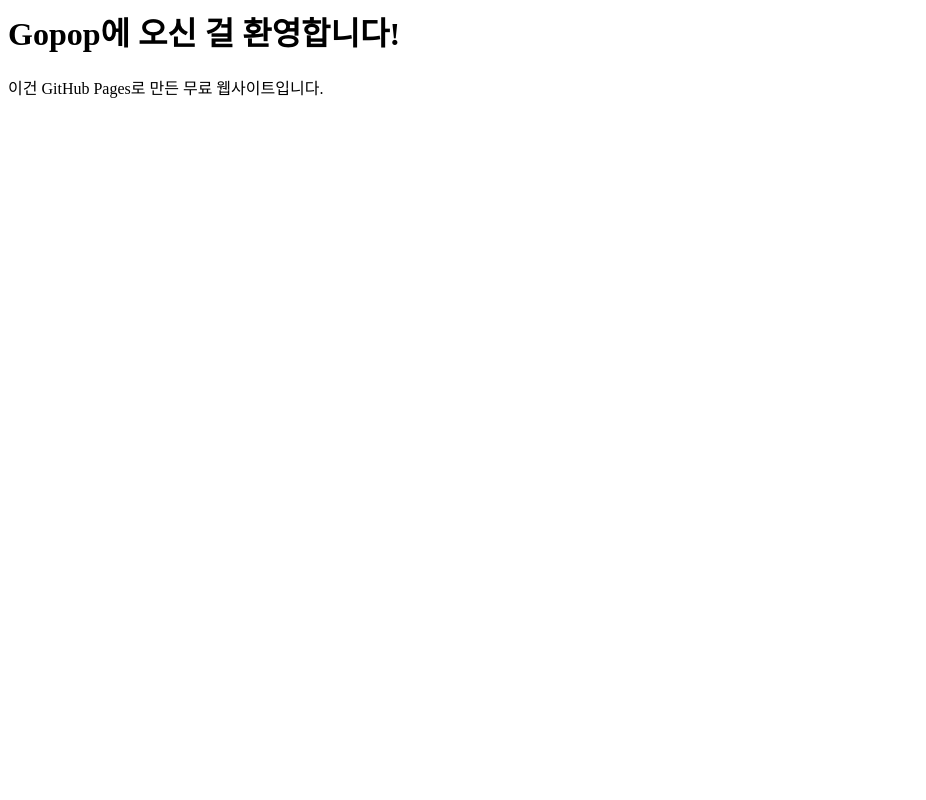
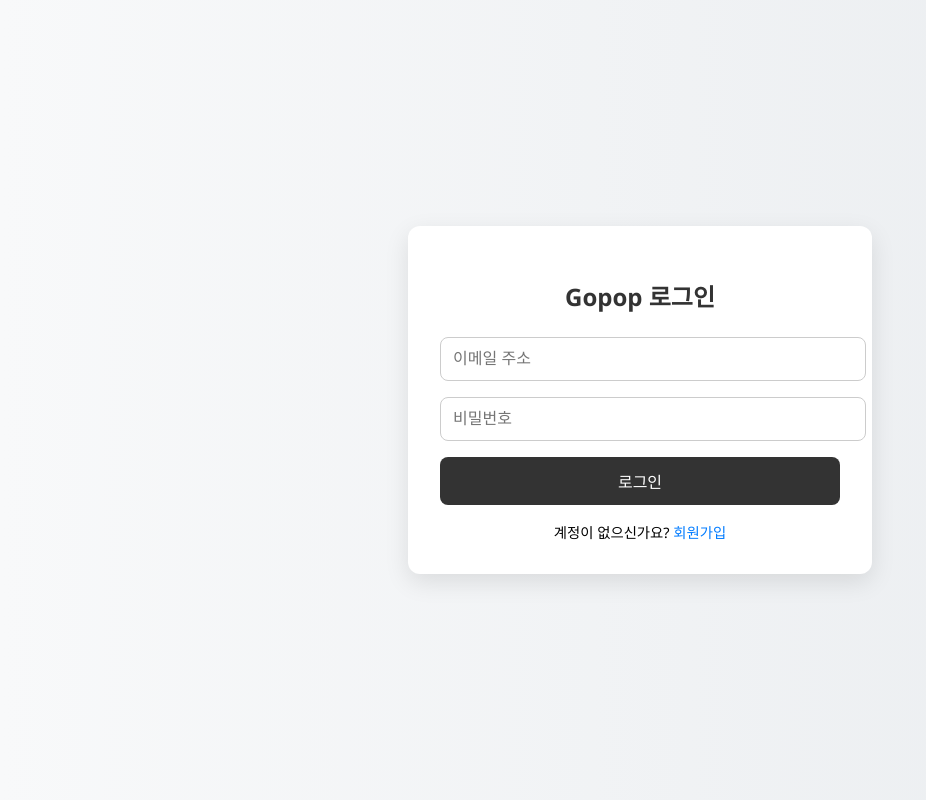
Before and after one commit to beoseuteo53-star/gopop.github.io, a plain HTML site: page index.html in a window 1280 px wide. Shown: the whole page, without its empty margins (0-926 px from the left). Drawn offline with Linux system fonts and the light colour scheme.

Commit message:
Update index.html

```diff
--- a/index.html
+++ b/index.html
@@ -1,8 +1,78 @@
-<!-- index.html -->
-<html>
-  <head><title>Gopop</title></head>
-  <body>
-    <h1>Gopop에 오신 걸 환영합니다!</h1>
-    <p>이건 GitHub Pages로 만든 무료 웹사이트입니다.</p>
-  </body>
+<!DOCTYPE html>
+<html lang="ko">
+<head>
+  <meta charset="UTF-8" />
+  <meta name="viewport" content="width=device-width, initial-scale=1.0" />
+  <title>Gopop 로그인</title>
+  <style>
+    body {
+      margin: 0;
+      font-family: 'Segoe UI', sans-serif;
+      background: linear-gradient(to right, #f8f9fa, #e9ecef);
+      display: flex;
+      justify-content: center;
+      align-items: center;
+      height: 100vh;
+    }
+    .container {
+      background: white;
+      padding: 2rem;
+      border-radius: 12px;
+      box-shadow: 0 8px 24px rgba(0,0,0,0.1);
+      width: 100%;
+      max-width: 400px;
+    }
+    h2 {
+      text-align: center;
+      margin-bottom: 1.5rem;
+      color: #333;
+    }
+    input {
+      width: 100%;
+      padding: 0.75rem;
+      margin-bottom: 1rem;
+      border: 1px solid #ccc;
+      border-radius: 8px;
+      font-size: 1rem;
+    }
+    button {
+      width: 100%;
+      padding: 0.75rem;
+      background-color: #333;
+      color: white;
+      border: none;
+      border-radius: 8px;
+      font-size: 1rem;
+      cursor: pointer;
+    }
+    button:hover {
+      background-color: #555;
+    }
+    .link {
+      text-align: center;
+      margin-top: 1rem;
+      font-size: 0.9rem;
+    }
+    .link a {
+      color: #007bff;
+      text-decoration: none;
+    }
+    .link a:hover {
+      text-decoration: underline;
+    }
+  </style>
+</head>
+<body>
+  <div class="container">
+    <h2>Gopop 로그인</h2>
+    <form>
+      <input type="email" placeholder="이메일 주소" required />
+      <input type="password" placeholder="비밀번호" required />
+      <button type="submit">로그인</button>
+    </form>
+    <div class="link">
+      계정이 없으신가요? <a href="#">회원가입</a>
+    </div>
+  </div>
+</body>
 </html>
```
